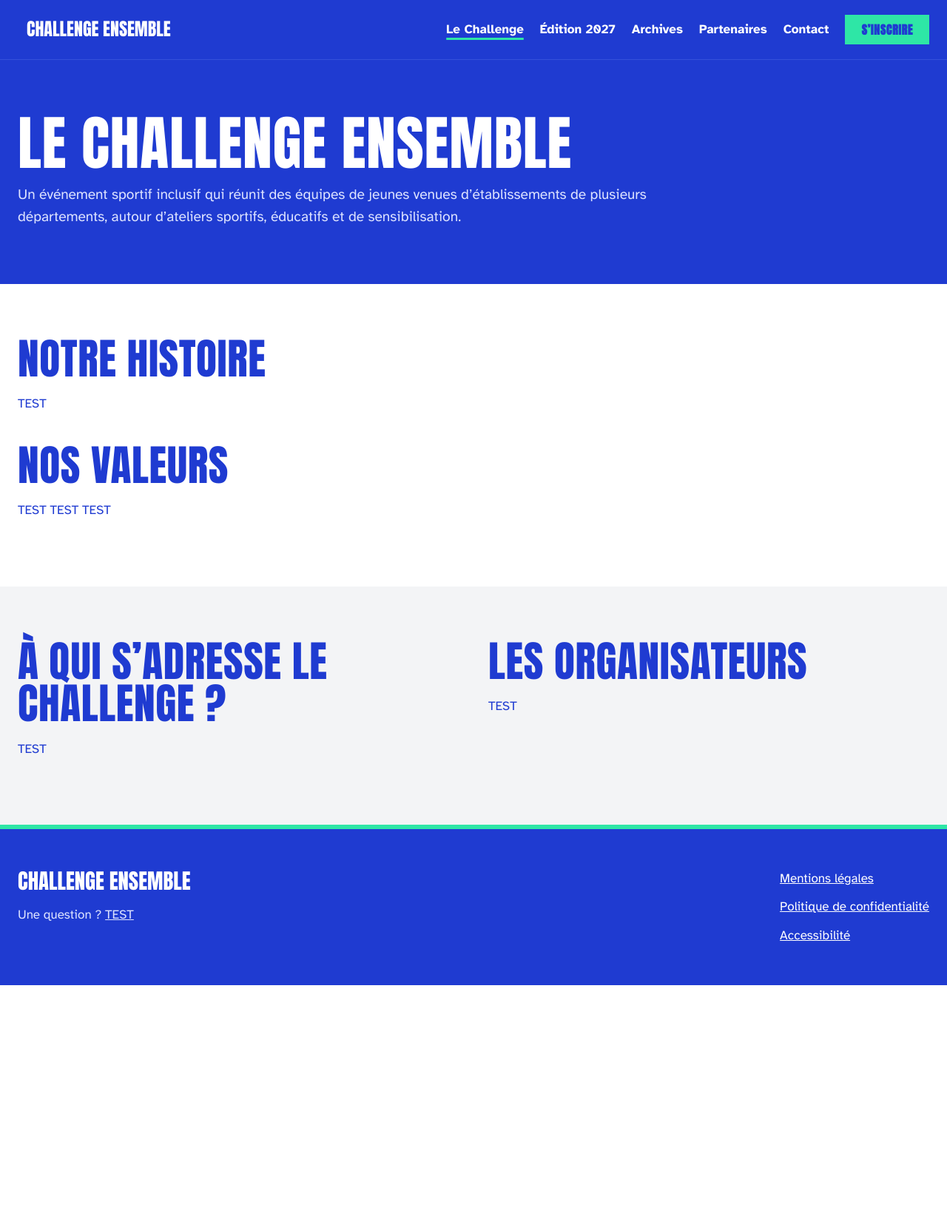
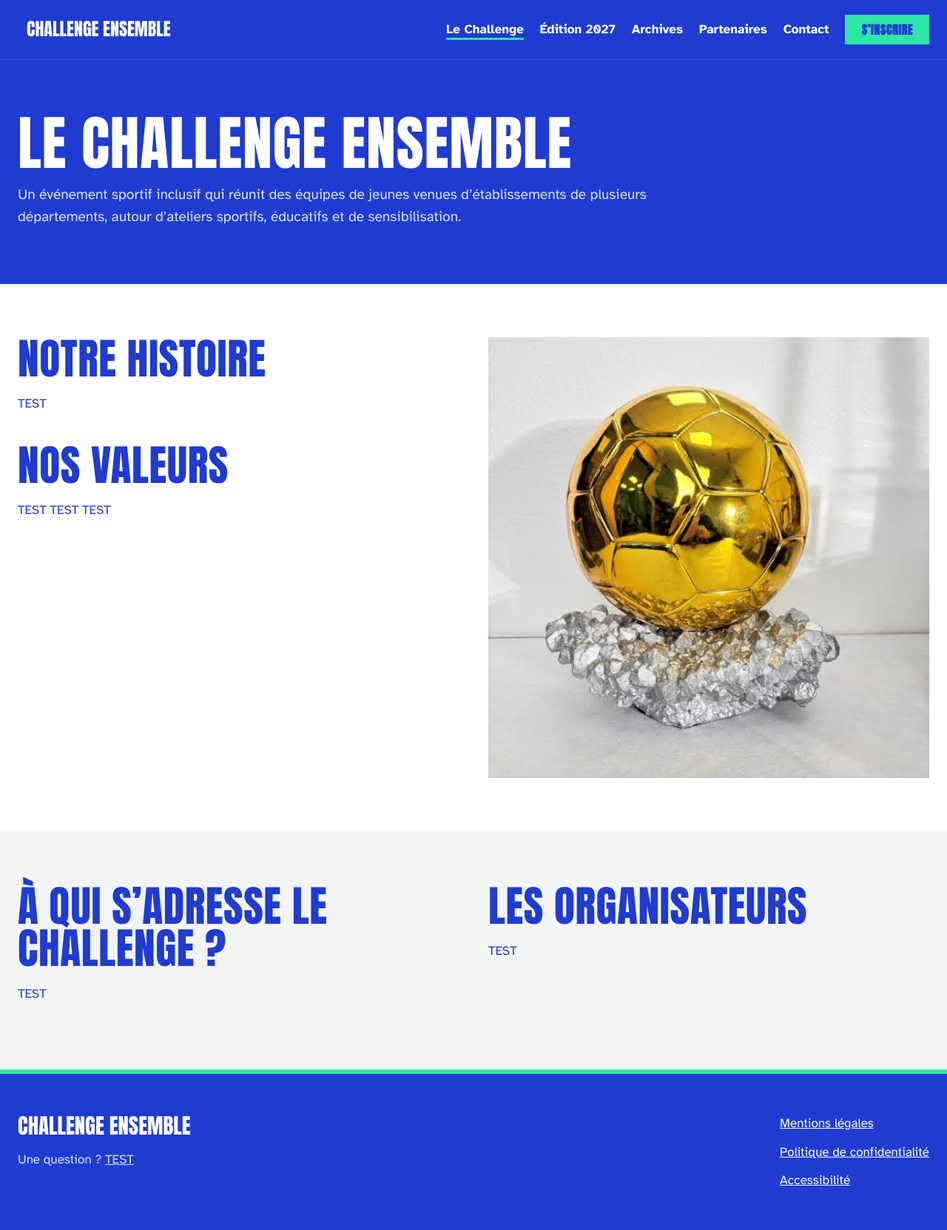
Before and after one commit to PEPBA2235/challenge-ensemble, a Jekyll site: the page built from le-challenge.html, in a window 1280 px wide. Shown: the whole page at 74% size. Built offline with Jekyll 4.4.1, drawn with Linux system fonts in a browser that asks for light colours; before the commit the page ends 1332 px from its top, so only the background shows below that.

Commit message:
Update _data/challenge.yml (via Pages CMS)

```diff
--- a/_data/challenge.yml
+++ b/_data/challenge.yml
@@ -8,3 +8,4 @@ valeurs: |-
   TEST
 public: TEST
 organisateurs: TEST
+photo: /images/images.jpg
```
